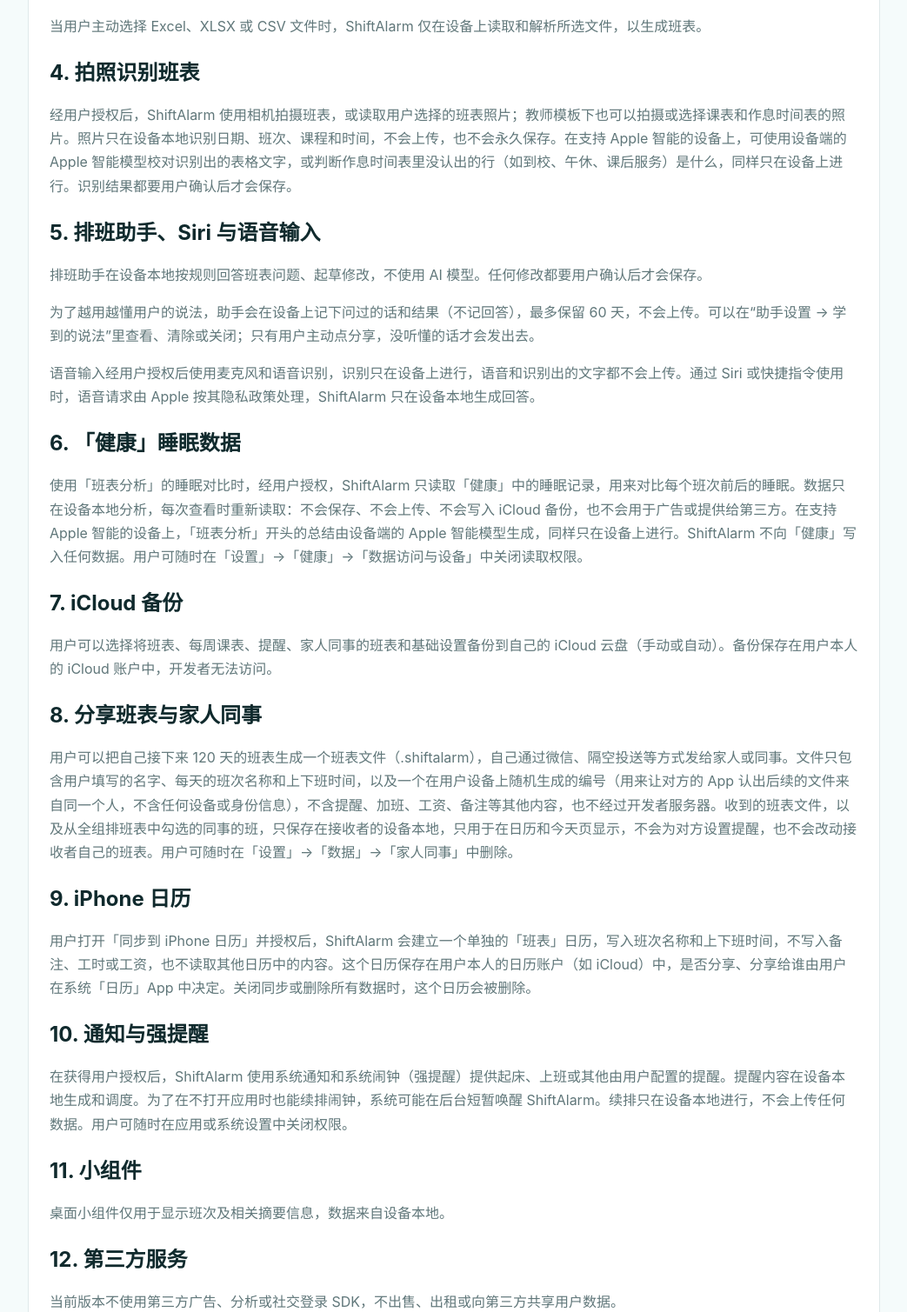
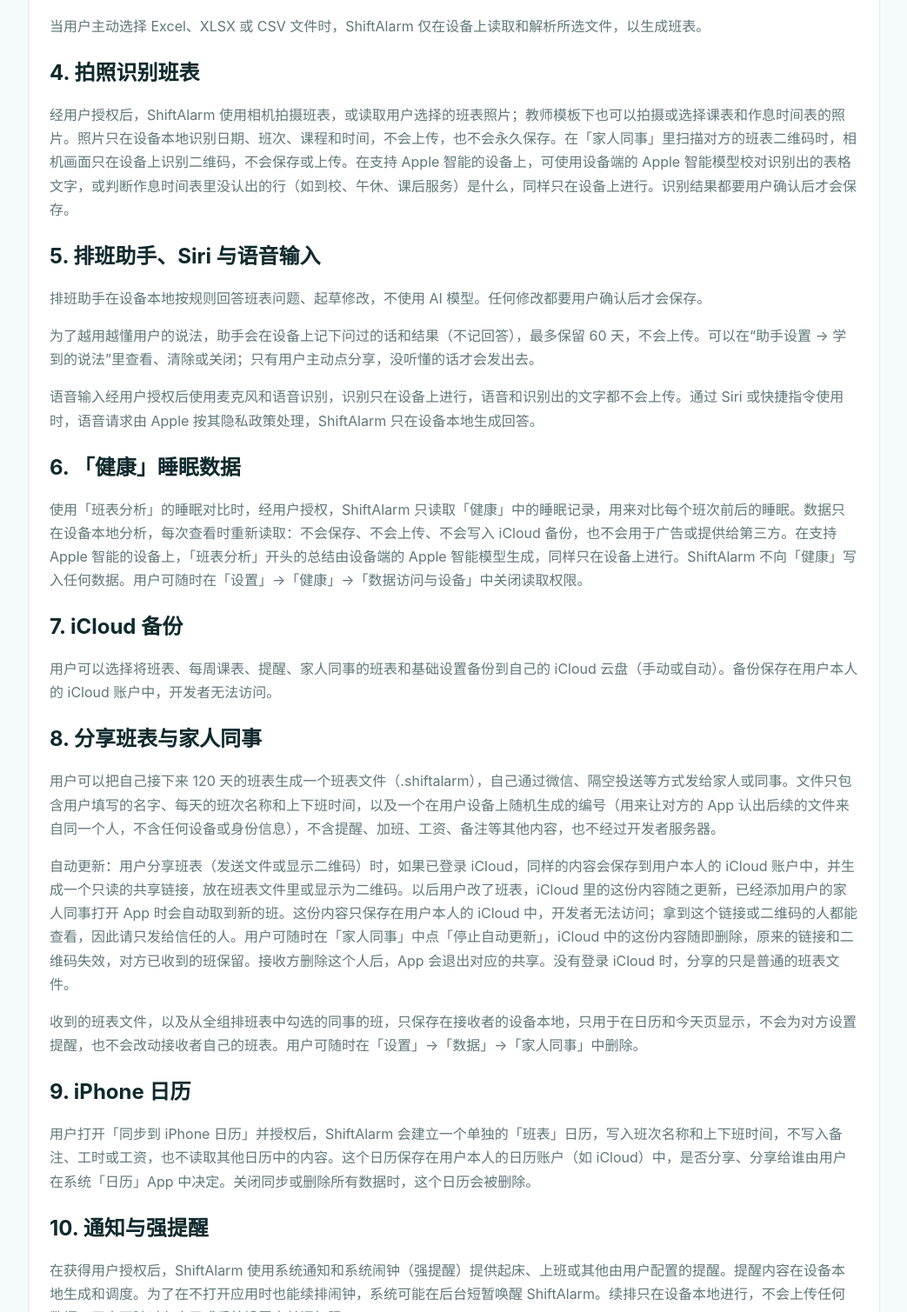
Before and after one commit to wenshifu/shiftalarm-site, a plain HTML site: page privacy.html in a window 1280 px wide. Shown: the part 588-2097 px from the top of the page at 87% size, without its empty margins (118-1161 px from the left). Drawn offline with Linux system fonts and the light colour scheme.

Commit message:
Say how a shared schedule keeps itself up to date through iCloud, and that scanning a QR code stays on the device
Co-Authored-By: Claude Opus 5.5 <noreply@anthropic.com>

```diff
--- a/privacy.html
+++ b/privacy.html
@@ -10,15 +10,15 @@ section{padding:55px 0}footer{border-top:1px solid #dfe9ea;padding:28px 0;color:
 @media(max-width:760px){.hero,.grid{grid-template-columns:1fr}h1{font-size:42px}.links{display:none}}
 </style>
 <nav><div class="wrap nav"><div class="brand"><img src="LaunchLogo.png">ShiftAlarm</div><div class="links"><a href="index.html">首页</a><a href="support.html">技术支持</a></div></div></nav>
-<main class="wrap"><section><h1>隐私政策</h1><p>最后更新：2026年11月19日</p><div class="panel">
+<main class="wrap"><section><h1>隐私政策</h1><p>最后更新：2026年11月25日</p><div class="panel">
 <h2>1. 信息收集</h2><p>ShiftAlarm（班表闹钟）当前不要求注册或登录，也不会主动收集姓名、电话号码、精确位置、通讯录或其他可直接识别个人身份的信息，不使用广告或跨应用追踪。</p>
 <h2>2. 班表与本地数据</h2><p>用户创建的班次、排班、每周课表、提醒、家人同事的班表及设置默认保存在设备本地。ShiftAlarm 不会将这些数据上传至开发者服务器。</p>
 <h2>3. 文件导入</h2><p>当用户主动选择 Excel、XLSX 或 CSV 文件时，ShiftAlarm 仅在设备上读取和解析所选文件，以生成班表。</p>
-<h2>4. 拍照识别班表</h2><p>经用户授权后，ShiftAlarm 使用相机拍摄班表，或读取用户选择的班表照片；教师模板下也可以拍摄或选择课表和作息时间表的照片。照片只在设备本地识别日期、班次、课程和时间，不会上传，也不会永久保存。在支持 Apple 智能的设备上，可使用设备端的 Apple 智能模型校对识别出的表格文字，或判断作息时间表里没认出的行（如到校、午休、课后服务）是什么，同样只在设备上进行。识别结果都要用户确认后才会保存。</p>
+<h2>4. 拍照识别班表</h2><p>经用户授权后，ShiftAlarm 使用相机拍摄班表，或读取用户选择的班表照片；教师模板下也可以拍摄或选择课表和作息时间表的照片。照片只在设备本地识别日期、班次、课程和时间，不会上传，也不会永久保存。在「家人同事」里扫描对方的班表二维码时，相机画面只在设备上识别二维码，不会保存或上传。在支持 Apple 智能的设备上，可使用设备端的 Apple 智能模型校对识别出的表格文字，或判断作息时间表里没认出的行（如到校、午休、课后服务）是什么，同样只在设备上进行。识别结果都要用户确认后才会保存。</p>
 <h2>5. 排班助手、Siri 与语音输入</h2><p>排班助手在设备本地按规则回答班表问题、起草修改，不使用 AI 模型。任何修改都要用户确认后才会保存。</p><p>为了越用越懂用户的说法，助手会在设备上记下问过的话和结果（不记回答），最多保留 60 天，不会上传。可以在“助手设置 → 学到的说法”里查看、清除或关闭；只有用户主动点分享，没听懂的话才会发出去。</p><p>语音输入经用户授权后使用麦克风和语音识别，识别只在设备上进行，语音和识别出的文字都不会上传。通过 Siri 或快捷指令使用时，语音请求由 Apple 按其隐私政策处理，ShiftAlarm 只在设备本地生成回答。</p>
 <h2>6. 「健康」睡眠数据</h2><p>使用「班表分析」的睡眠对比时，经用户授权，ShiftAlarm 只读取「健康」中的睡眠记录，用来对比每个班次前后的睡眠。数据只在设备本地分析，每次查看时重新读取：不会保存、不会上传、不会写入 iCloud 备份，也不会用于广告或提供给第三方。在支持 Apple 智能的设备上，「班表分析」开头的总结由设备端的 Apple 智能模型生成，同样只在设备上进行。ShiftAlarm 不向「健康」写入任何数据。用户可随时在「设置」→「健康」→「数据访问与设备」中关闭读取权限。</p>
 <h2>7. iCloud 备份</h2><p>用户可以选择将班表、每周课表、提醒、家人同事的班表和基础设置备份到自己的 iCloud 云盘（手动或自动）。备份保存在用户本人的 iCloud 账户中，开发者无法访问。</p>
-<h2>8. 分享班表与家人同事</h2><p>用户可以把自己接下来 120 天的班表生成一个班表文件（.shiftalarm），自己通过微信、隔空投送等方式发给家人或同事。文件只包含用户填写的名字、每天的班次名称和上下班时间，以及一个在用户设备上随机生成的编号（用来让对方的 App 认出后续的文件来自同一个人，不含任何设备或身份信息），不含提醒、加班、工资、备注等其他内容，也不经过开发者服务器。收到的班表文件，以及从全组排班表中勾选的同事的班，只保存在接收者的设备本地，只用于在日历和今天页显示，不会为对方设置提醒，也不会改动接收者自己的班表。用户可随时在「设置」→「数据」→「家人同事」中删除。</p>
+<h2>8. 分享班表与家人同事</h2><p>用户可以把自己接下来 120 天的班表生成一个班表文件（.shiftalarm），自己通过微信、隔空投送等方式发给家人或同事。文件只包含用户填写的名字、每天的班次名称和上下班时间，以及一个在用户设备上随机生成的编号（用来让对方的 App 认出后续的文件来自同一个人，不含任何设备或身份信息），不含提醒、加班、工资、备注等其他内容，也不经过开发者服务器。</p><p>自动更新：用户分享班表（发送文件或显示二维码）时，如果已登录 iCloud，同样的内容会保存到用户本人的 iCloud 账户中，并生成一个只读的共享链接，放在班表文件里或显示为二维码。以后用户改了班表，iCloud 里的这份内容随之更新，已经添加用户的家人同事打开 App 时会自动取到新的班。这份内容只保存在用户本人的 iCloud 中，开发者无法访问；拿到这个链接或二维码的人都能查看，因此请只发给信任的人。用户可随时在「家人同事」中点「停止自动更新」，iCloud 中的这份内容随即删除，原来的链接和二维码失效，对方已收到的班保留。接收方删除这个人后，App 会退出对应的共享。没有登录 iCloud 时，分享的只是普通的班表文件。</p><p>收到的班表文件，以及从全组排班表中勾选的同事的班，只保存在接收者的设备本地，只用于在日历和今天页显示，不会为对方设置提醒，也不会改动接收者自己的班表。用户可随时在「设置」→「数据」→「家人同事」中删除。</p>
 <h2>9. iPhone 日历</h2><p>用户打开「同步到 iPhone 日历」并授权后，ShiftAlarm 会建立一个单独的「班表」日历，写入班次名称和上下班时间，不写入备注、工时或工资，也不读取其他日历中的内容。这个日历保存在用户本人的日历账户（如 iCloud）中，是否分享、分享给谁由用户在系统「日历」App 中决定。关闭同步或删除所有数据时，这个日历会被删除。</p>
 <h2>10. 通知与强提醒</h2><p>在获得用户授权后，ShiftAlarm 使用系统通知和系统闹钟（强提醒）提供起床、上班或其他由用户配置的提醒。提醒内容在设备本地生成和调度。为了在不打开应用时也能续排闹钟，系统可能在后台短暂唤醒 ShiftAlarm。续排只在设备本地进行，不会上传任何数据。用户可随时在应用或系统设置中关闭权限。</p>
 <h2>11. 小组件</h2><p>桌面小组件仅用于显示班次及相关摘要信息，数据来自设备本地。</p>
```
